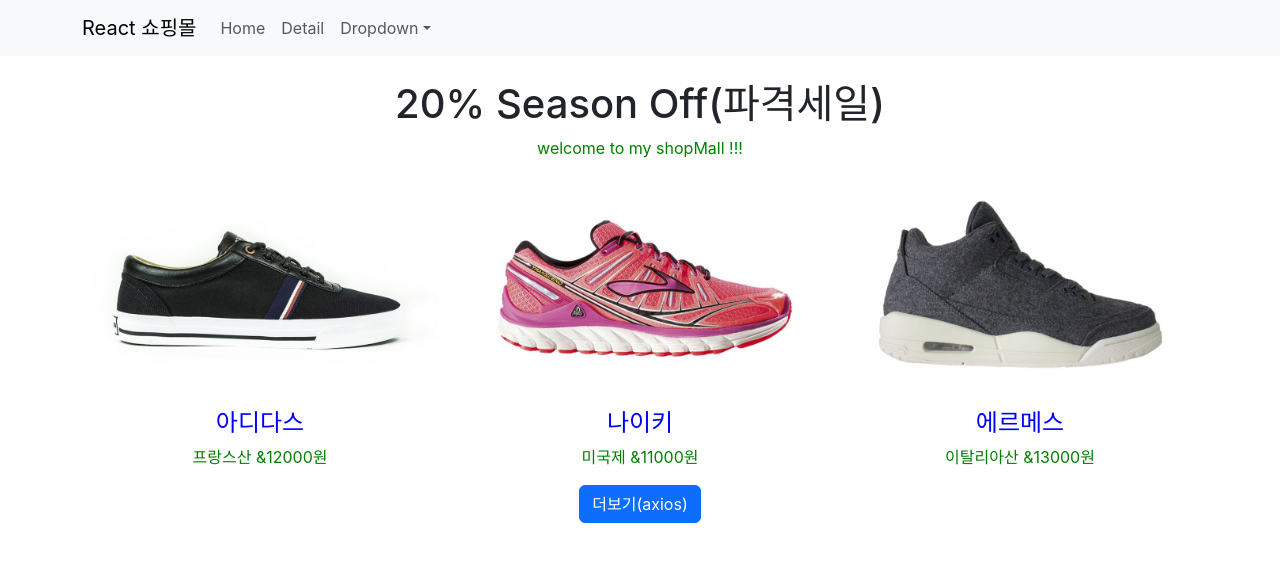
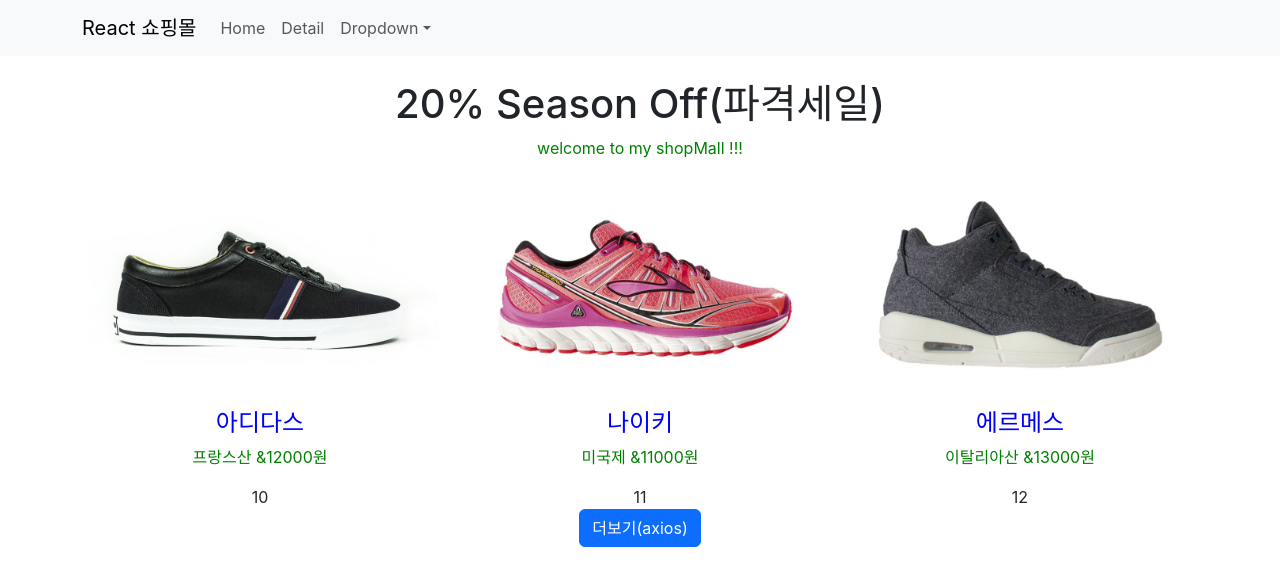
Before and after one commit to kimnamyong/reactshop, a React (Create React App) app in the folder shop/: page / in a window 1280 px wide. Shown: the top 586 px of the page. Built offline with nearby package versions, Linux system fonts and the light colour scheme.

Commit message:
컨텍스트

```diff
--- a/shop/src/App.js
+++ b/shop/src/App.js
@@ -7,43 +7,31 @@
 import Home from "./components/Home";
 import Details from "./components/Details";
 import { Switch } from "react-router-dom";
+import { useContext } from "react";
+
+export const 재고Context = React.createContext();
 
 function App() {
   let [shoes, setShoes] = useState(Data);
 
-  let [show, setShow] = useState(false);
-  let [재고, 재고변경]=useState([10,11,12])
-
-  const loading = () => {
-    return (
-      <div>
-        <h2> loading.....중</h2>
-      </div>
-    );
-  };
-  const loading2 = (
-    <div>
-      <h2>로딩중...</h2>
-    </div>
-  );
+  let [재고, 재고변경] = useState([10, 11, 12,5,3,2,1,2]);
 
   return (
     <div className="App">
       <NavBar />
       <Switch>
         <Route exact path="/">
-          <Home shoes={shoes} setShoes={setShoes} />
-          {show ? loading() : null}
-          {show ? loading2 : null}
-
-
+          <재고Context.Provider value={재고}>
+            <Home shoes={shoes} setShoes={setShoes} />
+          </재고Context.Provider>
         </Route>
         <Route path="/detail" exact>
           <Details />
         </Route>
         <Route path="/detail/:id" exact>
-          <Details shoes={shoes}
-          재고={재고} 재고변경={재고변경} />
+          <재고Context.Provider value={재고}>
+            <Details shoes={shoes} 재고={재고} 재고변경={재고변경} />
+          </재고Context.Provider>
         </Route>
       </Switch>
     </div>
--- a/shop/src/components/Card.js
+++ b/shop/src/components/Card.js
@@ -1,7 +1,10 @@
+import { 재고Context } from "../App";
+import React, { useContext } from "react";
 
 function Card(props) {
   const {shoes,i}=props;
-
+  let 재고=useContext(재고Context);
+console.log(재고)
   return (
     <div className="col-md-4">
       <a href={"/detail/"+i}>
@@ -13,8 +16,20 @@
       <p>
         {props.shoes.content} &{props.shoes.price}원
       </p>
+      {재고[i] }
+
     </div>
   );
 }
 
 export default Card;
+
+// function Test(props) {
+
+//   let 재고 = useContext(재고Context);
+
+//   console.log(재고);
+
+//   return <p>재고: {재고[props.i]} </p>;
+
+// }
--- a/shop/src/components/Details.js
+++ b/shop/src/components/Details.js
@@ -2,7 +2,8 @@
 import { useParams } from "react-router-dom";
 import styled from "styled-components";
 import "../Details.scss";
-import { useEffect, useState } from "react";
+import { useContext, useEffect, useState } from "react";
+import { 재고Context } from "../App";
 
 let DIV = styled.div`
   padding: 20px;
@@ -22,6 +23,7 @@
 const Details = (props) => {
   let history = useHistory();
   let { id } = useParams(); // {id:2}
+  let 재고=useContext(재고Context)
   //let id=useParams().id;
   // let 찾은상품=props.shoes.find(function(상품){
   //   return 상품.id===parseInt(id);
@@ -93,7 +95,8 @@
           </div>
         </DIV>
       </div>
-      <Info 재고={props.재고}></Info>
+      {/* <Info 재고={props.재고}></Info>       */}
+      <Info 재고={재고}></Info>
     </div>
   );
 };
```
Also changed, not shown: 1 other file (tests, documents, lock files or other folders).
